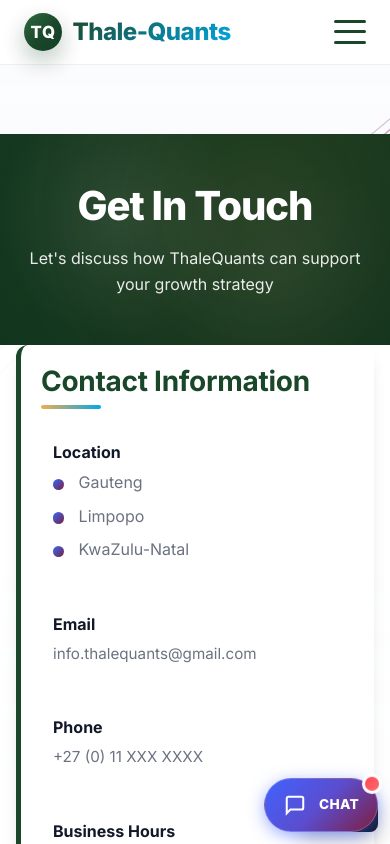
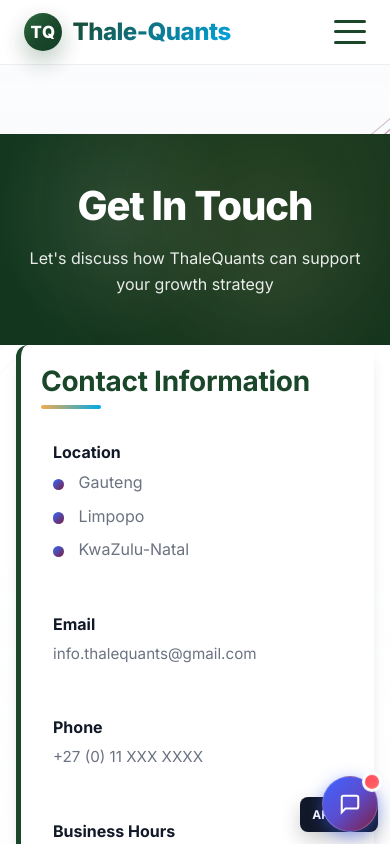
Before and after one commit to Chihambakwep22/SEED-OF-AFRICA, a React (Vite) app in the folder frontend/: page /contact in a window 390 px wide. Shown: the top 844 px of the page. Built offline with nearby package versions, Linux system fonts and the light colour scheme.

Commit message:
mobile views for chatbot

```diff
--- a/frontend/src/styles/Chatbot.css
+++ b/frontend/src/styles/Chatbot.css
@@ -1,8 +1,8 @@
 .chatbot-container {
   position: fixed;
-  right: 24px;
-  bottom: 24px;
-  z-index: 999999;
+  right: calc(24px + env(safe-area-inset-right, 0px));
+  bottom: calc(24px + env(safe-area-inset-bottom, 0px));
+  z-index: 2147483647;
   font-family: inherit;
 }
 
@@ -99,8 +99,8 @@
 
 .chatbot-window {
   position: fixed; /* fixed so it opens relative to viewport */
-  right: 24px;
-  bottom: 96px;
+  right: calc(24px + env(safe-area-inset-right, 0px));
+  bottom: calc(96px + env(safe-area-inset-bottom, 0px));
   width: 420px;
   height: 640px;
   background: linear-gradient(135deg, #ffffff 0%, #f8f9ff 100%);
@@ -294,21 +294,23 @@
 /* Mobile responsive */
 @media (max-width: 480px) {
   .chatbot-container {
-    right: 12px;
-    bottom: 12px;
+    right: calc(12px + env(safe-area-inset-right, 0px));
+    bottom: calc(12px + env(safe-area-inset-bottom, 0px));
   }
 
   .chatbot-window {
     width: calc(100vw - 28px);
     max-width: 420px;
     height: 56vh;
-    right: 6px;
-    bottom: 76px;
+    right: calc(6px + env(safe-area-inset-right, 0px));
+    bottom: calc(76px + env(safe-area-inset-bottom, 0px));
   }
 
   .chatbot-toggle {
-    min-width: 96px;
-    height: 54px;
+    min-width: 56px;
+    width: 56px;
+    height: 56px;
+    padding: 0;
   }
 
   .message-content {
@@ -316,6 +318,11 @@
   }
 
   .chatbot-toggle-label {
-    font-size: 0.85rem;
+    display: none;
+  }
+
+  .chatbot-toggle-icon {
+    width: 24px;
+    height: 24px;
   }
 }
```
